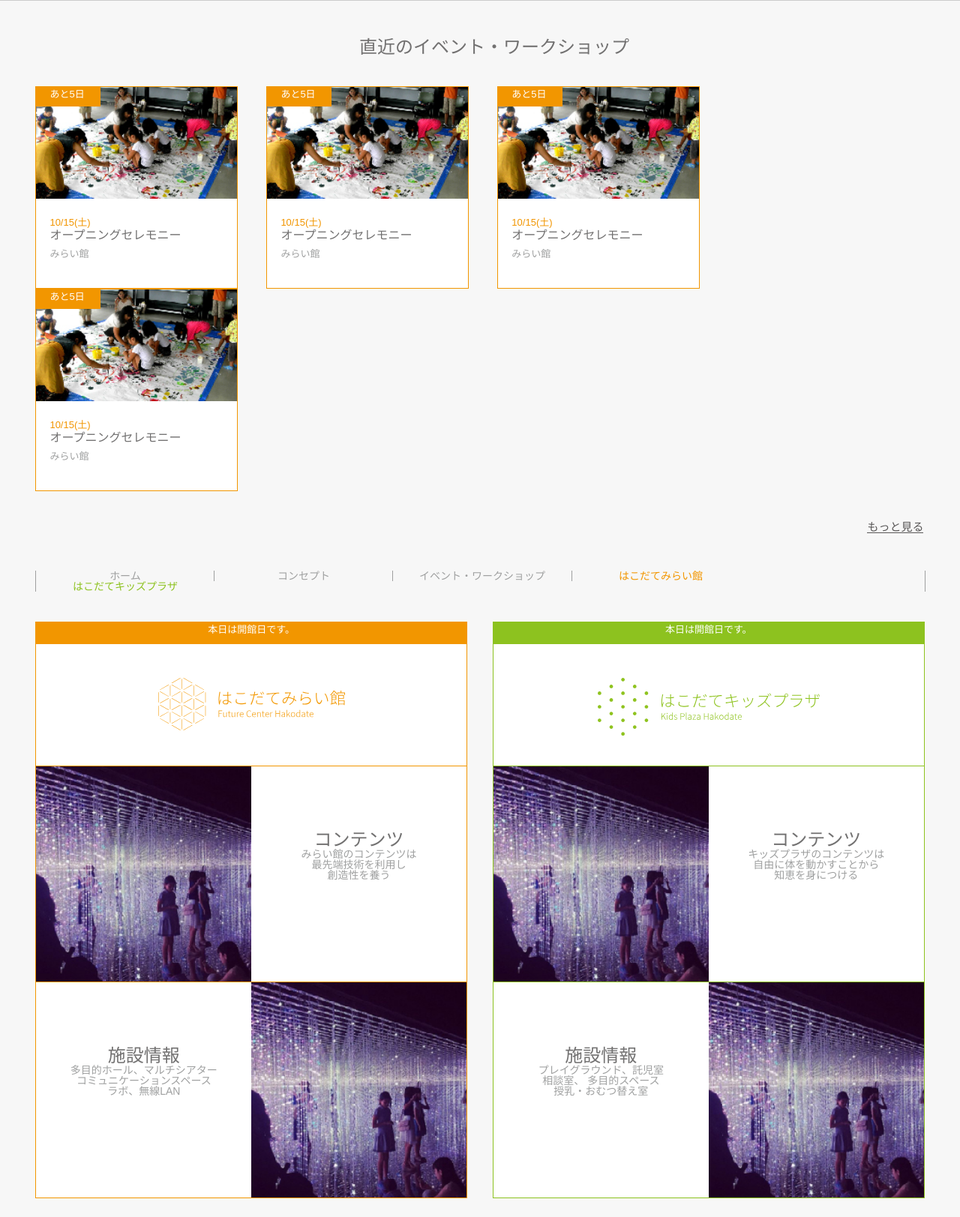
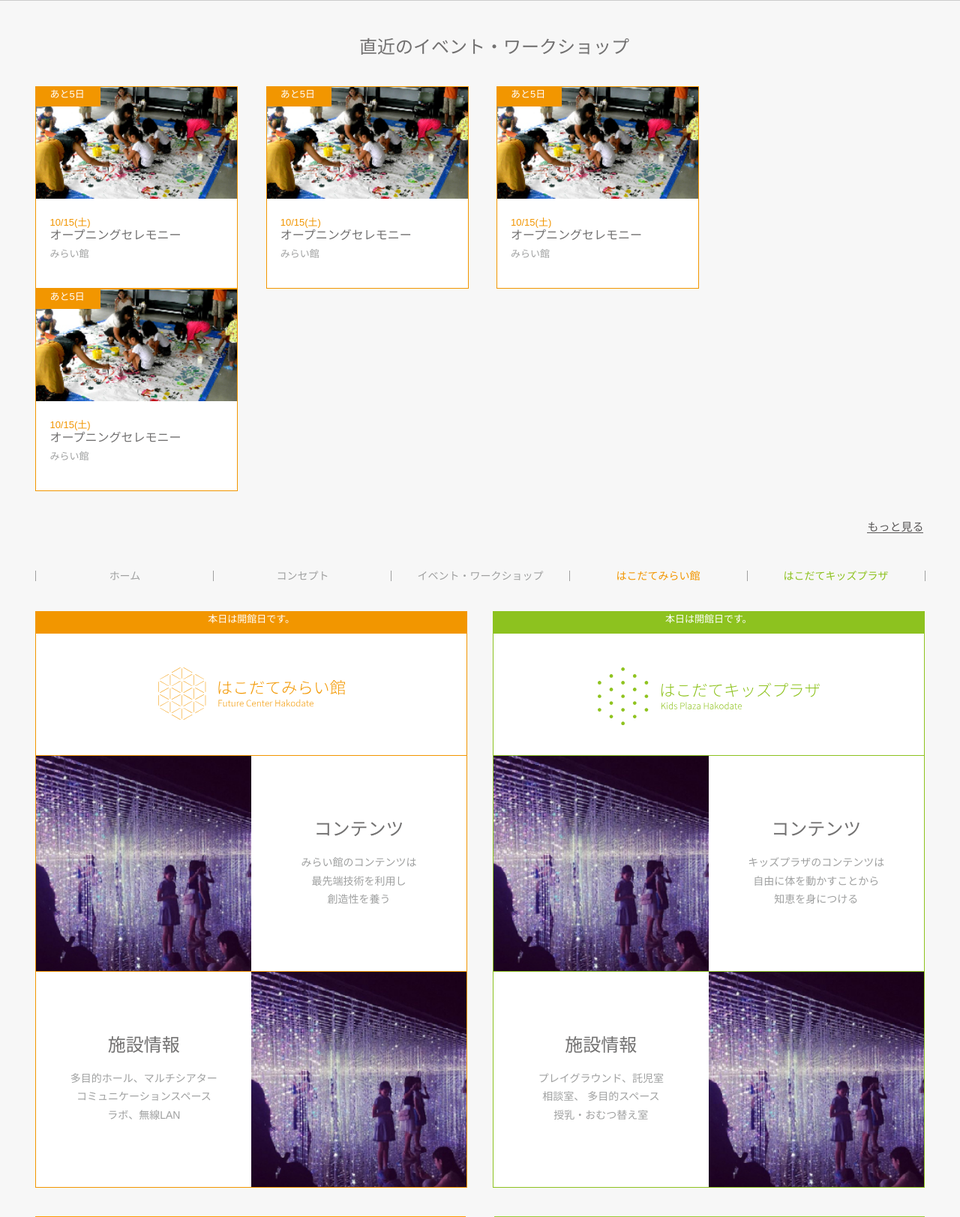
Before and after one commit to YngLab/Msite, a PHP site: page /html/index.html in a window 1280 px wide. Shown: the part 399-2022 px from the top of the page at 75% size. Run offline with PHP 8.4, Linux system fonts and the light colour scheme; some libraries are stand-ins or nearby versions.

Commit message:
reset.scssで生じたズレを消す

```diff
--- a/css/layout/_main.scss
+++ b/css/layout/_main.scss
@@ -20,13 +20,10 @@
   margin-right: -3.2%;
   .topcap{
     text-align: center;
-    margin: 0; //If there is not this margin, created margin, why??
   }
   .latestBox_future{
     background-color: $boxcolor;
-    width: 400px;
-    height: 400px;
-    margin-right: 2.8%;
+    margin-right: 2.7466%;
     border: solid 1px $g__color-future;
     display: inline-block;
     position: relative;
@@ -78,7 +75,7 @@
   @include clearfix;
   .gNavli{
     float: left;
-    width: 20%;
+    width: 19.9166%;
     text-align: center;
     border-left: solid 1px $g__fontColor;
     font-weight: 400;
@@ -92,7 +89,6 @@
   float:left;
   .openclose{
     background-color: $g__color-future;
-    margin: 0; //If there is not this margin, created margin, why??
     text-align: center;
     color: #ffffff;
     height: 26px;
@@ -117,9 +113,14 @@
     float: left;
     width: 50%;
     margin-top: 15%;
-    h2{
-      margin: 0;
-      padding: 0;
+    .h2-top{
+      font-size: $h2__fontSize;
+      color: $h2__bbColor;
+      font-weight: 300;
+    }
+    p{
+      margin-top: 20px;
+      line-height: 1.75;
     }
   }
   .future_information{
@@ -137,7 +138,6 @@
   float: right;
   .openclose{
     background-color: $g__color-kids;
-    margin: 0; //If there is not this margin, created margin, why??
     text-align: center;
     color: #ffffff;
     height: 26px;
@@ -161,12 +161,17 @@
   }
   .kids_textbox{
     text-align: center;
+    float: left;
     width: 50%;
-    float: left;
     margin-top: 15%;
-    h2{
-      margin: 0;
-      padding: 0;
+    .h2-top{
+      font-size: $h2__fontSize;
+      color: $h2__bbColor;
+      font-weight: 300;
+    }
+    p{
+      margin-top: 20px;
+      line-height: 1.75;
     }
   }
   .kids_information{
--- a/css/style.css
+++ b/css/style.css
@@ -173,19 +173,16 @@ a {
 /* line 21, layout/_main.scss */
 .latestEvent .topcap {
   text-align: center;
-  margin: 0;
 }
-/* line 25, layout/_main.scss */
+/* line 24, layout/_main.scss */
 .latestEvent .latestBox_future {
   background-color: #ffffff;
-  width: 400px;
-  height: 400px;
-  margin-right: 2.8%;
+  margin-right: 2.7466%;
   border: solid 1px #F29600;
   display: inline-block;
   position: relative;
 }
-/* line 33, layout/_main.scss */
+/* line 30, layout/_main.scss */
 .latestEvent .latestBox_future .remaindays_future {
   background-color: #F29600;
   width: 86px;
@@ -194,44 +191,44 @@ a {
   top: 0px;
   left: 0px;
 }
-/* line 40, layout/_main.scss */
+/* line 37, layout/_main.scss */
 .latestEvent .latestBox_future .remaindays_future .caption {
   color: #ffffff;
   z-index: 10;
   padding: 3px 0 0 18px;
 }
-/* line 46, layout/_main.scss */
+/* line 43, layout/_main.scss */
 .latestEvent .latestBox_future img {
   width: 100%;
   height: 55.7522%;
 }
-/* line 50, layout/_main.scss */
+/* line 47, layout/_main.scss */
 .latestEvent .latestBox_future .eventText {
   margin-left: 18px;
 }
-/* line 52, layout/_main.scss */
+/* line 49, layout/_main.scss */
 .latestEvent .latestBox_future .eventText .eventsch_future {
   margin: 23px 0 0 0;
   color: #F29600;
 }
-/* line 56, layout/_main.scss */
+/* line 53, layout/_main.scss */
 .latestEvent .latestBox_future .eventText .eventtitle_future {
   font-size: 16px;
   margin: 3px 0 0 0;
   color: #727171;
 }
-/* line 61, layout/_main.scss */
+/* line 58, layout/_main.scss */
 .latestEvent .latestBox_future .eventText .eventplace_future {
   margin: 10px 0 0 0;
   color: #9FA0A0;
 }
-/* line 67, layout/_main.scss */
+/* line 64, layout/_main.scss */
 .latestEvent .moreview {
   margin: 40px 3.2% 50px auto;
   width: 75px;
 }
 
-/* line 73, layout/_main.scss */
+/* line 70, layout/_main.scss */
 .gNav {
   border-right: solid 1px #9FA0A0;
   margin: 0px -1px 40px 0;
@@ -244,78 +241,82 @@ a {
   content: "";
   display: block;
 }
-/* line 79, layout/_main.scss */
+/* line 76, layout/_main.scss */
 .gNav .gNavli {
   float: left;
-  width: 20%;
+  width: 19.9166%;
   text-align: center;
   border-left: solid 1px #9FA0A0;
   font-weight: 400;
 }
 
-/* line 88, layout/_main.scss */
+/* line 85, layout/_main.scss */
 .future_entrance {
   background-color: #ffffff;
   border: solid 1px #F29600;
   width: 48.4%;
   float: left;
 }
-/* line 93, layout/_main.scss */
+/* line 90, layout/_main.scss */
 .future_entrance .openclose {
   background-color: #F29600;
-  margin: 0;
   text-align: center;
   color: #ffffff;
   height: 26px;
   padding-top: 3px;
 }
-/* line 101, layout/_main.scss */
+/* line 97, layout/_main.scss */
 .future_entrance .future_logo {
   border-bottom: solid 1px #F29600;
   text-align: center;
 }
-/* line 104, layout/_main.scss */
+/* line 100, layout/_main.scss */
 .future_entrance .future_logo img {
   width: 43.3884%;
 }
-/* line 108, layout/_main.scss */
+/* line 104, layout/_main.scss */
 .future_entrance .future_contents {
   border-bottom: solid 1px #F29600;
 }
-/* line 110, layout/_main.scss */
+/* line 106, layout/_main.scss */
 .future_entrance .future_contents img {
   width: 50%;
   float: left;
 }
-/* line 115, layout/_main.scss */
+/* line 111, layout/_main.scss */
 .future_entrance .future_textbox {
   text-align: center;
   float: left;
   width: 50%;
   margin-top: 15%;
 }
-/* line 120, layout/_main.scss */
-.future_entrance .future_textbox h2 {
-  margin: 0;
-  padding: 0;
+/* line 116, layout/_main.scss */
+.future_entrance .future_textbox .h2-top {
+  font-size: 24px;
+  color: #727171;
+  font-weight: 300;
 }
-/* line 126, layout/_main.scss */
+/* line 121, layout/_main.scss */
+.future_entrance .future_textbox p {
+  margin-top: 20px;
+  line-height: 1.75;
+}
+/* line 127, layout/_main.scss */
 .future_entrance .future_information img {
   width: 50%;
   float: left;
 }
 
-/* line 133, layout/_main.scss */
+/* line 134, layout/_main.scss */
 .kids_entrance {
   background-color: #ffffff;
   border: solid 1px #8DC21F;
   width: 48.4%;
   float: right;
 }
-/* line 138, layout/_main.scss */
+/* line 139, layout/_main.scss */
 .kids_entrance .openclose {
   background-color: #8DC21F;
-  margin: 0;
   text-align: center;
   color: #ffffff;
   height: 26px;
@@ -344,22 +345,28 @@ a {
 /* line 162, layout/_main.scss */
 .kids_entrance .kids_textbox {
   text-align: center;
+  float: left;
   width: 50%;
-  float: left;
   margin-top: 15%;
 }
 /* line 167, layout/_main.scss */
-.kids_entrance .kids_textbox h2 {
-  margin: 0;
-  padding: 0;
+.kids_entrance .kids_textbox .h2-top {
+  font-size: 24px;
+  color: #727171;
+  font-weight: 300;
 }
-/* line 173, layout/_main.scss */
+/* line 172, layout/_main.scss */
+.kids_entrance .kids_textbox p {
+  margin-top: 20px;
+  line-height: 1.75;
+}
+/* line 178, layout/_main.scss */
 .kids_entrance .kids_information img {
   width: 50%;
   float: left;
 }
 
-/* line 179, layout/_main.scss */
+/* line 184, layout/_main.scss */
 .future_logoapp {
   float: left;
   width: 48.4%;
@@ -370,17 +377,17 @@ a {
   background-color: #F29600;
   position: relative;
 }
-/* line 188, layout/_main.scss */
+/* line 193, layout/_main.scss */
 .future_logoapp td {
   width: 25%;
   margin: 0;
 }
-/* line 191, layout/_main.scss */
+/* line 196, layout/_main.scss */
 .future_logoapp td img {
   width: 100%;
 }
 
-/* line 197, layout/_main.scss */
+/* line 202, layout/_main.scss */
 .kids_logoapp {
   float: right;
   width: 48.4%;
@@ -391,17 +398,17 @@ a {
   text-shadow: 0px 1px 2px rgba(0, 0, 0, 0.16);
   position: relative;
 }
-/* line 206, layout/_main.scss */
+/* line 211, layout/_main.scss */
 .kids_logoapp td {
   width: 25%;
   margin: 0;
 }
-/* line 209, layout/_main.scss */
+/* line 214, layout/_main.scss */
 .kids_logoapp td img {
   width: 100%;
 }
 
-/* line 215, layout/_main.scss */
+/* line 220, layout/_main.scss */
 .logoapp_textBox {
   width: 350px;
   height: 70px;
@@ -413,19 +420,19 @@ a {
   left: 0;
   margin: auto;
 }
-/* line 225, layout/_main.scss */
+/* line 230, layout/_main.scss */
 .logoapp_textBox p {
   font-size: 24px;
   font-weight: 400;
   margin: 0;
 }
-/* line 230, layout/_main.scss */
+/* line 235, layout/_main.scss */
 .logoapp_textBox .logoapp_font {
   font-size: 36px;
   margin-top: 20px;
 }
 
-/* line 238, layout/_main.scss */
+/* line 243, layout/_main.scss */
 footer .foot .footerelements {
   text-decoration: none;
   font-size: 14px;
@@ -434,13 +441,13 @@ footer .foot .footerelements {
   margin-left: 4.8148%;
   height: 100px;
 }
-/* line 246, layout/_main.scss */
+/* line 251, layout/_main.scss */
 footer .foot img {
   vertical-align: middle;
   width: 50px;
   height: 50px;
 }
-/* line 252, layout/_main.scss */
+/* line 257, layout/_main.scss */
 footer p {
   font-size: 13px;
   color: #FFFFFF;
--- a/html/index.html
+++ b/html/index.html
@@ -144,9 +144,9 @@
       <div class = "future_contents">
         <img src="../images/sample_contents.jpg" alt="コンテンツ">
         <div class = "future_textbox">
-          <h2>
+          <div class = "h2-top">
             コンテンツ
-          </h2>
+          </div>
           <p>
             みらい館のコンテンツは
             <br>
@@ -158,9 +158,9 @@
       </div>
       <div class = "future_information">
         <div class = "future_textbox">
-          <h2>
+          <div class = "h2-top">
             施設情報
-          </h2>
+          </div>
           <p>
             多目的ホール、マルチシアター
             <br>
@@ -183,9 +183,9 @@
         <div class = "kids_contents">
           <img src="../images/sample_contents.jpg" alt="コンテンツ">
           <div class = "kids_textbox">
-            <h2>
+            <div class = "h2-top">
               コンテンツ
-            </h2>
+            </div>
             <p>
               キッズプラザのコンテンツは
               <br>
@@ -198,9 +198,9 @@
       </a>
       <div class = "kids_information">
         <div class = "kids_textbox">
-          <h2>
+          <div class = "h2-top">
             施設情報
-          </h2>
+          </div>
           <p>
             プレイグラウンド、託児室
             <br>
```
